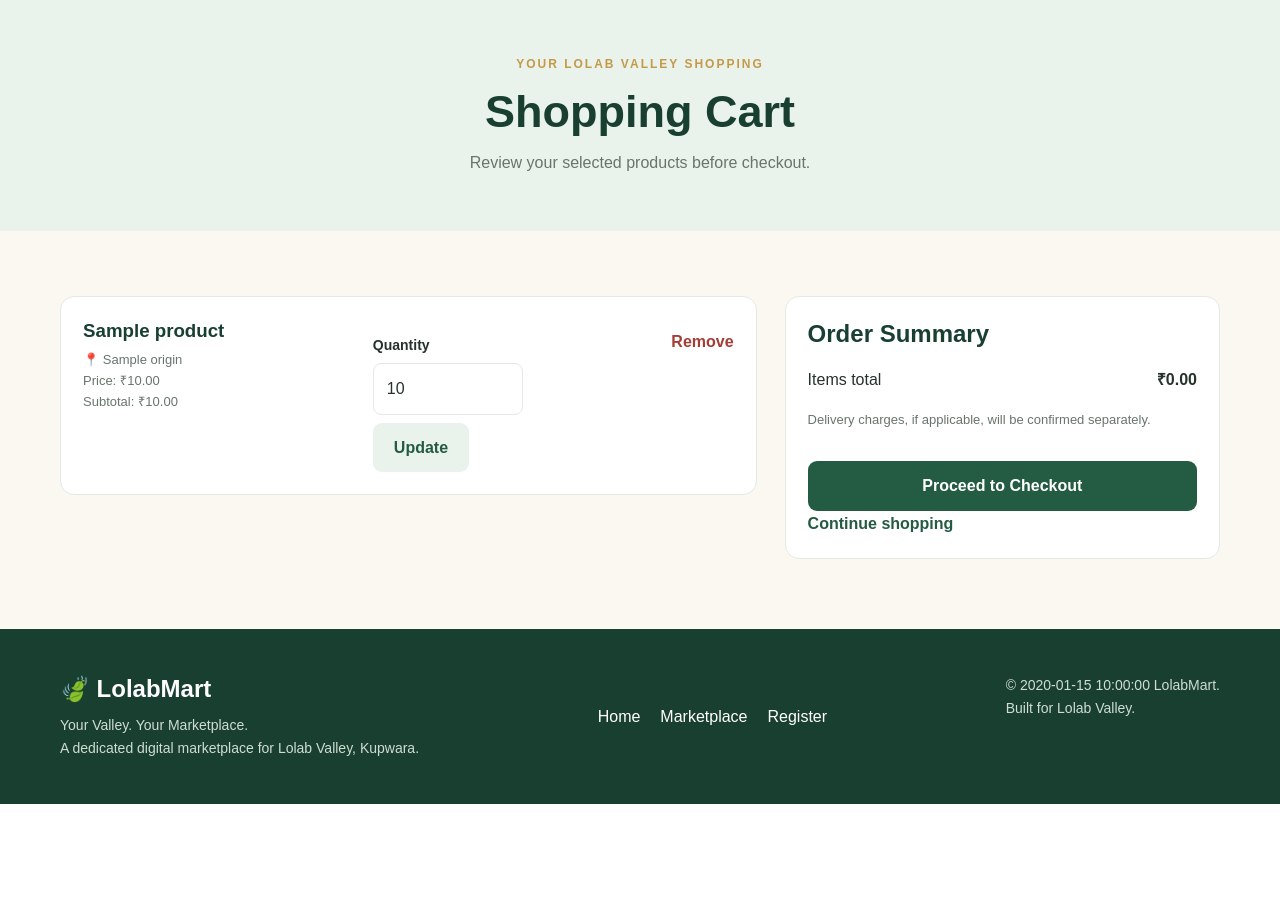
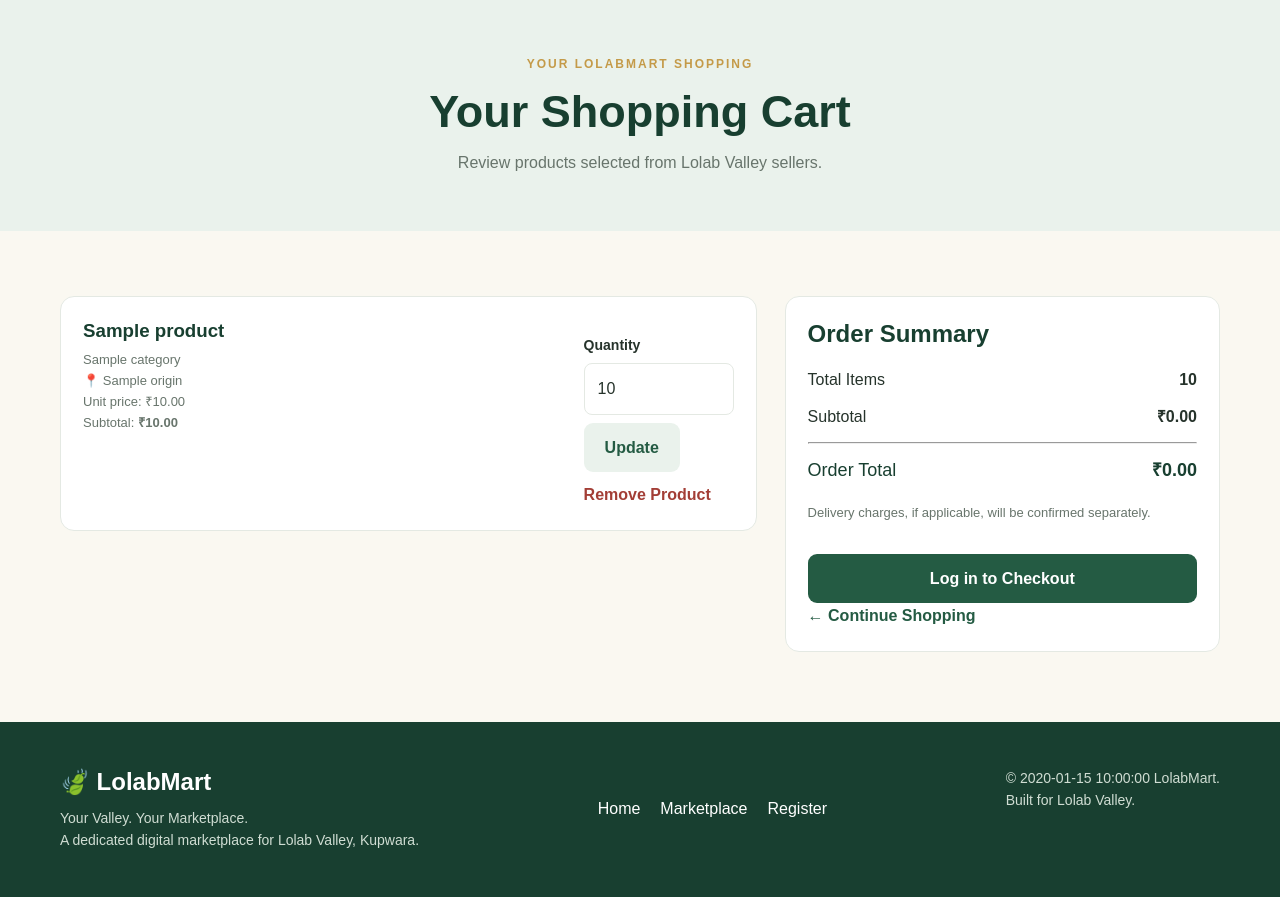
Before and after one commit to Xhkbasharat/lolabmart-ecommerce, a Python web app: template templates/cart.html in a window 1280 px wide. Shown: the part 114-1011 px from the top of the page. Before the commit the page ends 918 px from the top, so only its background shows below. Run offline with Jinja, Linux system fonts and the light colour scheme; the template is opened without the code that fills it: most values are stand-ins (such as "Sample title", 1, 10 or a date in 2020).

Commit message:
Update shopping cart layout and content

```diff
--- a/templates/cart.html
+++ b/templates/cart.html
@@ -4,30 +4,62 @@
 {% block title %}Shopping Cart | LolabMart{% endblock %}
 
 {% block content %}
+
 <section class="page-header">
-    <p class="eyebrow">YOUR LOLAB VALLEY SHOPPING</p>
-    <h1>Shopping Cart</h1>
-    <p>Review your selected products before checkout.</p>
+    <p class="eyebrow">YOUR LOLABMART SHOPPING</p>
+    <h1>Your Shopping Cart</h1>
+    <p>Review products selected from Lolab Valley sellers.</p>
 </section>
 
 <section class="section">
+
     {% if cart_items %}
+
     <div class="cart-layout">
+
         <div class="cart-items">
+
             {% for item in cart_items %}
+
             <article class="cart-item">
+
                 <div class="cart-item-details">
+
                     <h3>{{ item.product.name }}</h3>
+
+                    <p>{{ item.product.category }}</p>
+
                     <p>📍 {{ item.product.origin }}</p>
-                    <p>Price: ₹{{ "%.2f"|format(item.product.price) }}</p>
-                    <p>Subtotal: ₹{{ "%.2f"|format(item.subtotal) }}</p>
+
+                    <p>
+                        Unit price:
+                        ₹{{ "%.2f"|format(item.product.price) }}
+                    </p>
+
+                    <p>
+                        Subtotal:
+                        <strong>
+                            ₹{{ "%.2f"|format(item.subtotal) }}
+                        </strong>
+                    </p>
+
                 </div>
 
-                <form method="POST"
+                <div class="cart-actions">
+
+                    <form
+                        method="POST"
                         action="{{ url_for('update_cart', product_id=item.product.id) }}">
-                    <input type="hidden" name="csrf_token" value="{{ csrf_token() }}">
 
-                    <label for="quantity-{{ item.product.id }}">Quantity</label>
+                        <input
+                            type="hidden"
+                            name="csrf_token"
+                            value="{{ csrf_token() }}">
+
+                        <label for="quantity-{{ item.product.id }}">
+                            Quantity
+                        </label>
+
                         <input
                             type="number"
                             id="quantity-{{ item.product.id }}"
@@ -35,49 +67,120 @@
                             value="{{ item.quantity }}"
                             min="1"
                             max="{{ item.product.stock }}"
-                        required
-                    >
+                            required>
 
-                    <button type="submit" class="btn btn-secondary">
+                        <button type="submit"
+                                class="btn btn-secondary">
                             Update
                         </button>
+
                     </form>
 
-                <form method="POST"
+                    <form
+                        method="POST"
                         action="{{ url_for('remove_from_cart', product_id=item.product.id) }}">
-                    <input type="hidden" name="csrf_token" value="{{ csrf_token() }}">
-                    <button type="submit" class="remove-link">
-                        Remove
+
+                        <input
+                            type="hidden"
+                            name="csrf_token"
+                            value="{{ csrf_token() }}">
+
+                        <button type="submit"
+                                class="remove-link">
+                            Remove Product
                         </button>
+
                     </form>
+
+                </div>
+
             </article>
+
             {% endfor %}
+
         </div>
 
         <aside class="cart-summary">
+
             <h2>Order Summary</h2>
-            <p>Items total
-                <strong>₹{{ "%.2f"|format(total) }}</strong>
+
+            <p>
+                <span>Total Items</span>
+                <strong>
+                    {{ cart_items|sum(attribute='quantity') }}
+                </strong>
             </p>
+
+            <p>
+                <span>Subtotal</span>
+                <strong>
+                    ₹{{ "%.2f"|format(total) }}
+                </strong>
+            </p>
+
+            <hr>
+
+            <p class="checkout-total">
+                <span>Order Total</span>
+                <strong>
+                    ₹{{ "%.2f"|format(total) }}
+                </strong>
+            </p>
+
             <p class="cart-note">
                 Delivery charges, if applicable, will be confirmed separately.
             </p>
-            <a href="{{ url_for('checkout') }}" class="btn btn-primary btn-full">
+
+            {% if current_user.is_authenticated and current_user.role == 'customer' %}
+
+                <a href="{{ url_for('checkout') }}"
+                   class="btn btn-primary btn-full">
                     Proceed to Checkout
                 </a>
-            <a href="{{ url_for('products') }}" class="back-link">
-                Continue shopping
+
+            {% elif not current_user.is_authenticated %}
+
+                <a href="{{ url_for('login') }}"
+                   class="btn btn-primary btn-full">
+                    Log in to Checkout
                 </a>
+
+            {% else %}
+
+                <p class="form-note">
+                    Only customer accounts can place orders.
+                </p>
+
+            {% endif %}
+
+            <a href="{{ url_for('products') }}"
+               class="back-link">
+                ← Continue Shopping
+            </a>
+
         </aside>
+
     </div>
+
     {% else %}
+
     <div class="empty-state">
+
         <h2>Your cart is empty</h2>
-        <p>Explore products offered by sellers from Lolab Valley.</p>
-        <a href="{{ url_for('products') }}" class="btn btn-primary">
+
+        <p>
+            Discover products offered by sellers from Lolab Valley.
+        </p>
+
+        <a href="{{ url_for('products') }}"
+           class="btn btn-primary">
             Explore Marketplace
         </a>
+
     </div>
+
     {% endif %}
+
 </section>
+
 {% endblock %}
```
Lines whose indentation alone changed are shown as unchanged.
